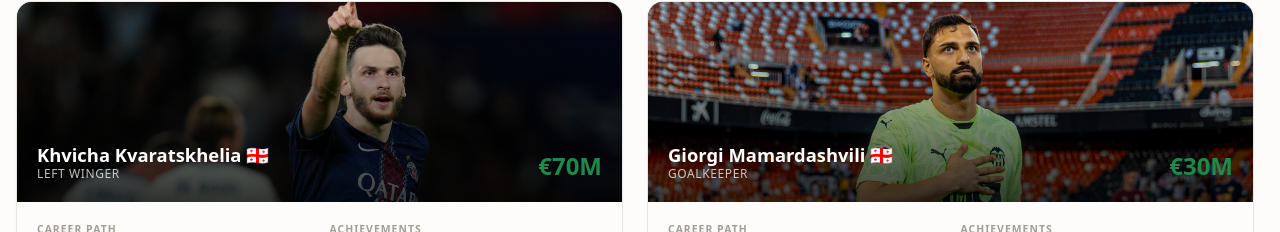
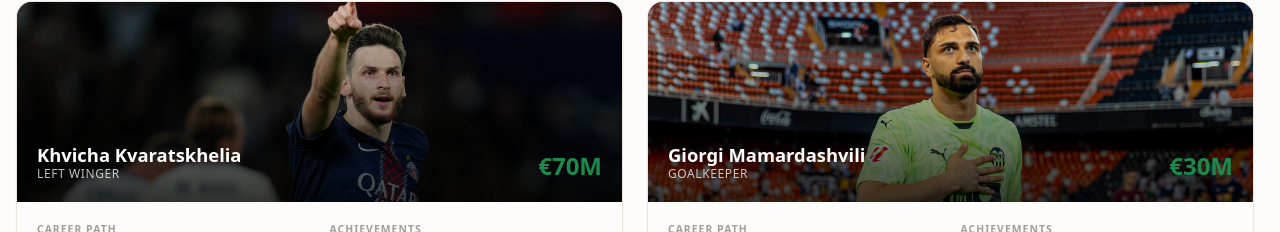
Before and after one commit to kvimso/football, a Next.js app: page / in a window 1280 px wide. Shown: the part 923-1155 px from the top of the page. Built offline with nearby package versions, Linux system fonts and the light colour scheme; no server answers; the database is empty.

Commit message:
fix: remove Georgian flag emoji from success story player names
Co-Authored-By: Claude Opus 4.6 (1M context) <noreply@anthropic.com>

```diff
--- a/src/components/landing/SuccessStories.tsx
+++ b/src/components/landing/SuccessStories.tsx
@@ -112,12 +112,7 @@ function StoryCard({ story, t }: { story: PlayerStory; t: (key: string) => strin
         {/* Info overlay */}
         <div className="absolute inset-x-0 bottom-0 flex items-end justify-between p-4 sm:p-5">
           <div>
-            <div className="text-[1.15rem] font-bold text-white leading-tight">
-              {story.name}{' '}
-              <span role="img" aria-label="Georgian flag">
-                &#127468;&#127466;
-              </span>
-            </div>
+            <div className="text-[1.15rem] font-bold text-white leading-tight">{story.name}</div>
             <div className="text-xs font-medium uppercase tracking-wider text-white/75">
               {t(story.positionKey)}
             </div>
```
